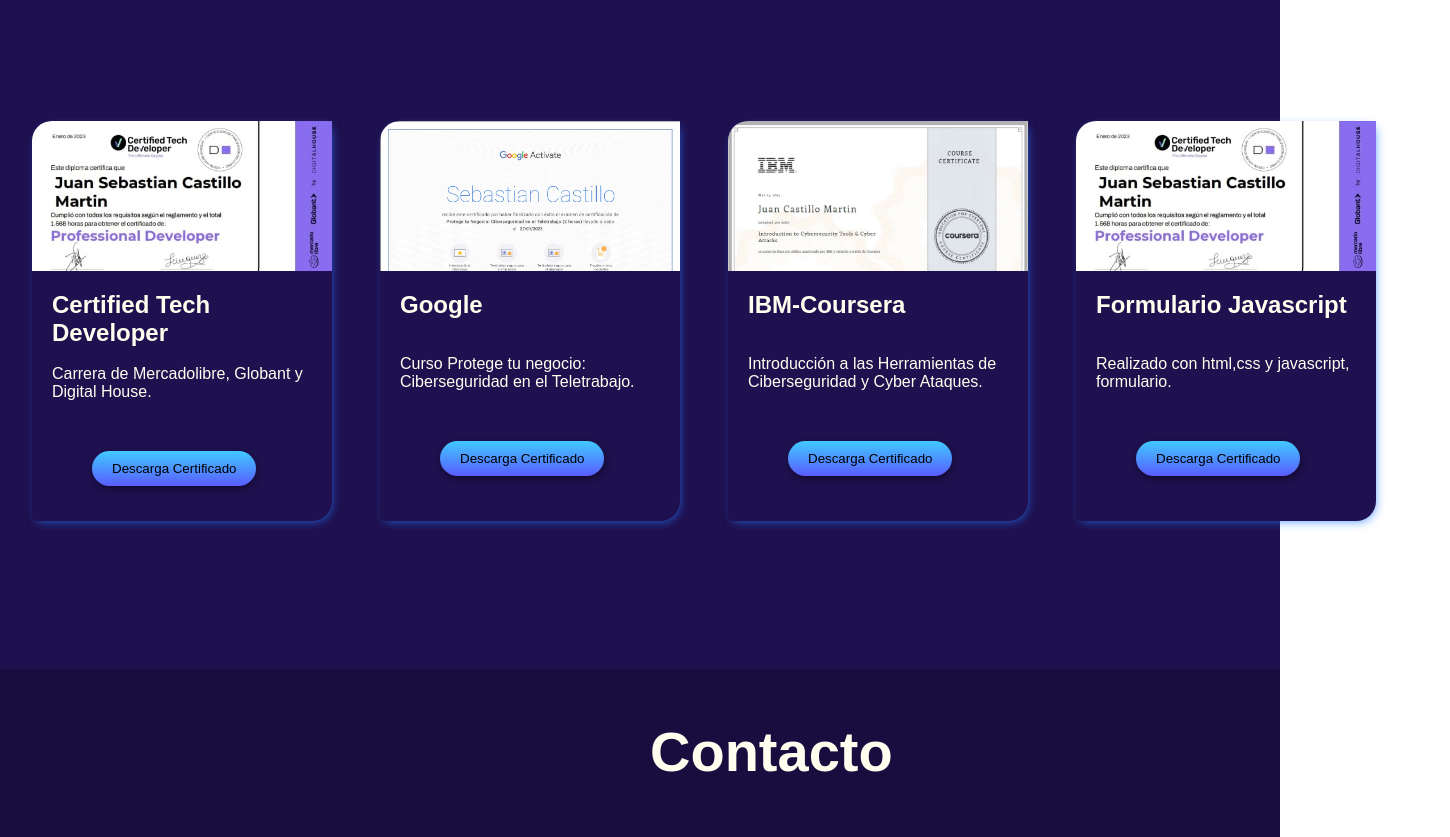
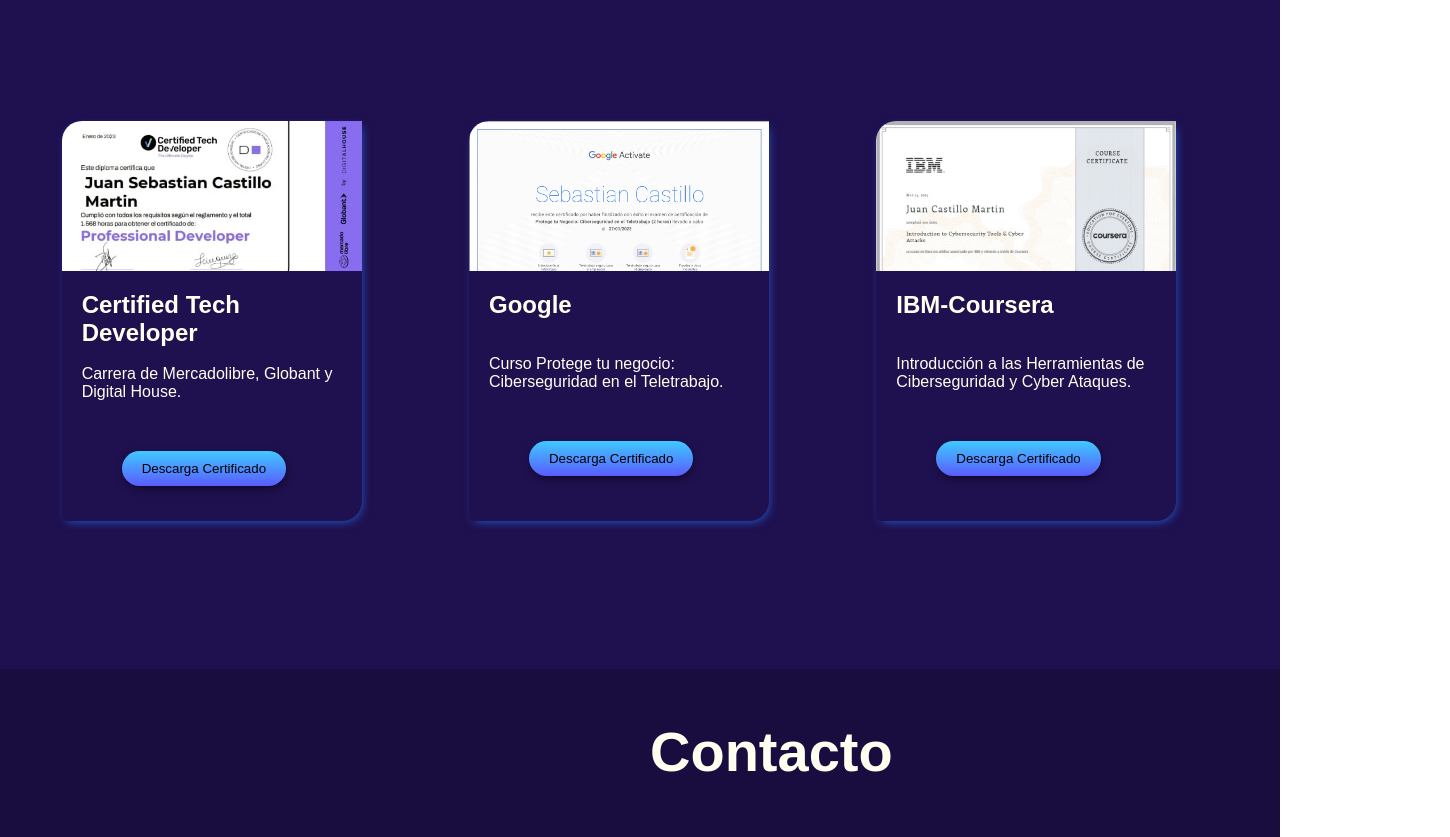
Before and after one commit to Jscm15/Portafolio, a plain HTML site: page index.html in a window 1280 px wide. Shown: the part 1960-2797 px from the top of the page, 1450 px wide, since content can reach past the window. Drawn offline with nearby package versions, Linux system fonts and the light colour scheme.

Commit message:
Actualizaciones

```diff
--- a/estilos.css
+++ b/estilos.css
@@ -11,7 +11,12 @@ body{
     height: auto;
 
 }
-
+.contenedor{
+    width:100%;
+    max-width: 100%;
+    margin:0;
+    overflow: hidden;
+}
 .lista{
 
     background: -webkit-linear-gradient(to right, #2278fb, #505050);  /* Chrome 10-25, Safari 5.1-6 */
@@ -65,7 +70,7 @@ body{
 
 .main{
     margin: 0 auto;
-    max-width: 100%;
+    max-width: 70%;
     height: 105vh;
     display:grid;
     grid-template-columns:repeat(2, 1fr);
--- a/index.html
+++ b/index.html
@@ -3,7 +3,7 @@
 <head>
     <meta charset="UTF-8">
     <meta http-equiv="X-UA-Compatible" content="IE=edge">
-    <meta name="viewport" content="width=device-width, initial-scale=1.0">
+    <meta name="viewport" content="width=device-width, user-scalable=no, initial-scale=1.0, minimum-scale=1.0">
     <title>Portafolio</title>
     <link rel="stylesheet" href="./estilos.css">
     <script src="https://kit.fontawesome.com/0d010d09de.js" crossorigin="anonymous"></script>
@@ -13,7 +13,7 @@
 <!-- <link href="https://cdn.jsdelivr.net/npm/bootstrap@5.2.2/dist/css/bootstrap.min.css" rel="stylesheet" integrity="sha384-Zenh87qX5JnK2Jl0vWa8Ck2rdkQ2Bzep5IDxbcnCeuOxjzrPF/et3URy9Bv1WTRi" crossorigin="anonymous"> -->
 </head>
 <body>
-
+    <div class="contenedor">
     <div class="lista">
         <header>
             <nav class="barra">
@@ -39,7 +39,7 @@
                 <br>
                 <p>Siempre he desarrollado pasión por la tecnología, la ciberseguridad, ese mundo sin límites, lleno de oportunidades, conocimientos, nuevas experiencias y grandes retos.</p>
                 <br>
-            <a download href="./JUAN SEBASTIAN CASTILLOCV.pdf">
+            <a download href="./CV Juan Sebastian Castillo Martin .pdf">
                 <button class=" download_cv">Descarga CV</button>
             </a>
 
@@ -166,19 +166,6 @@ https://cdn.jsdelivr.net/npm/@splidejs/splide@4.1.4/dist/js/splide.min.js
                 <button class="descarga">Descarga Certificado</button>
             </a>
         </div>
-
-
-        <div class="tarjeta">
-            <div class="tarjeta-imagen5">
-            </div>
-            <div class="tarjeta-titulo">
-                <h2>Formulario Javascript</h2>
-                <br><br>
-                <p>Realizado con html,css y javascript, formulario. </p>
-            </div>
-            <a download href="img/activate_certificate.pdf">
-                <button class="descarga">Descarga Certificado</button>
-            </a>
         </div>
     </div>
 </div>
@@ -238,6 +225,7 @@ https://cdn.jsdelivr.net/npm/@splidejs/splide@4.1.4/dist/js/splide.min.js
 </footer>
 
 <script src="./pagina.js"></script>
+</div>
 </body>
 
 
```
Also changed, not shown: 2 other files.
